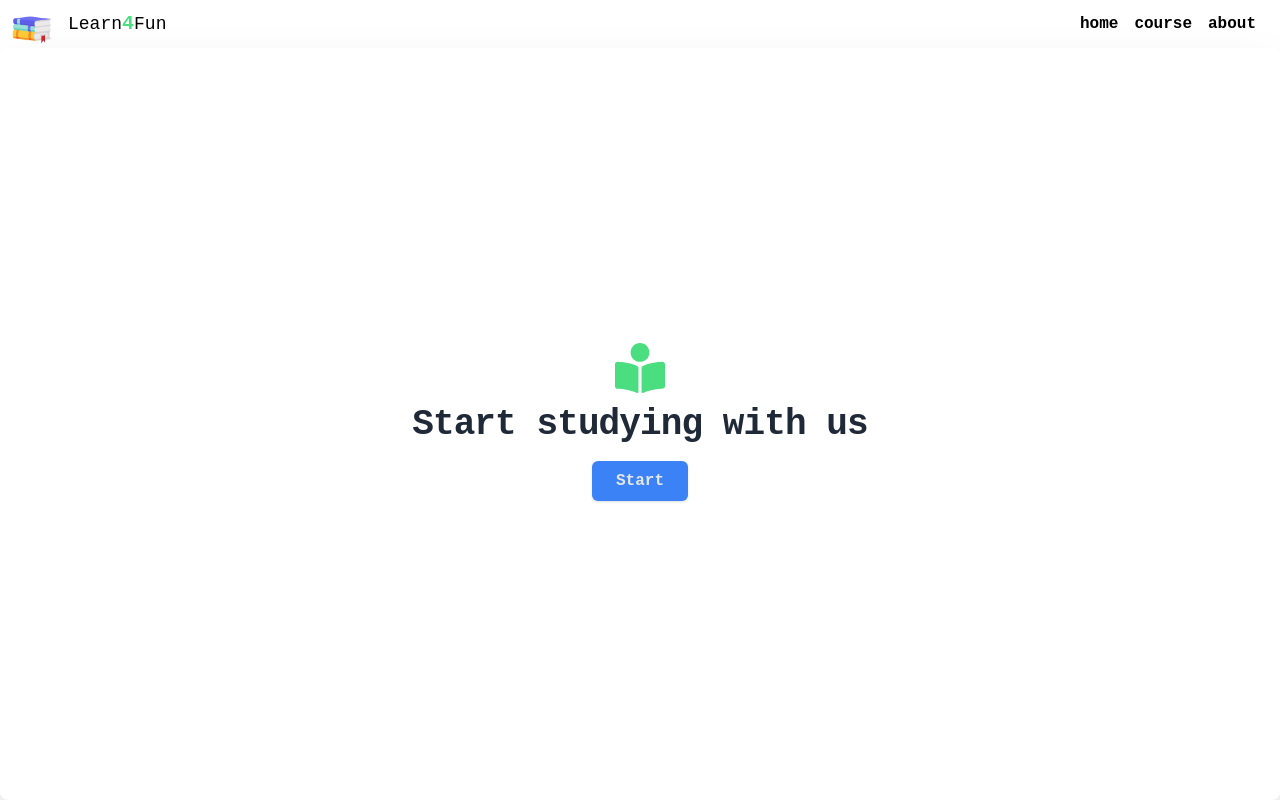
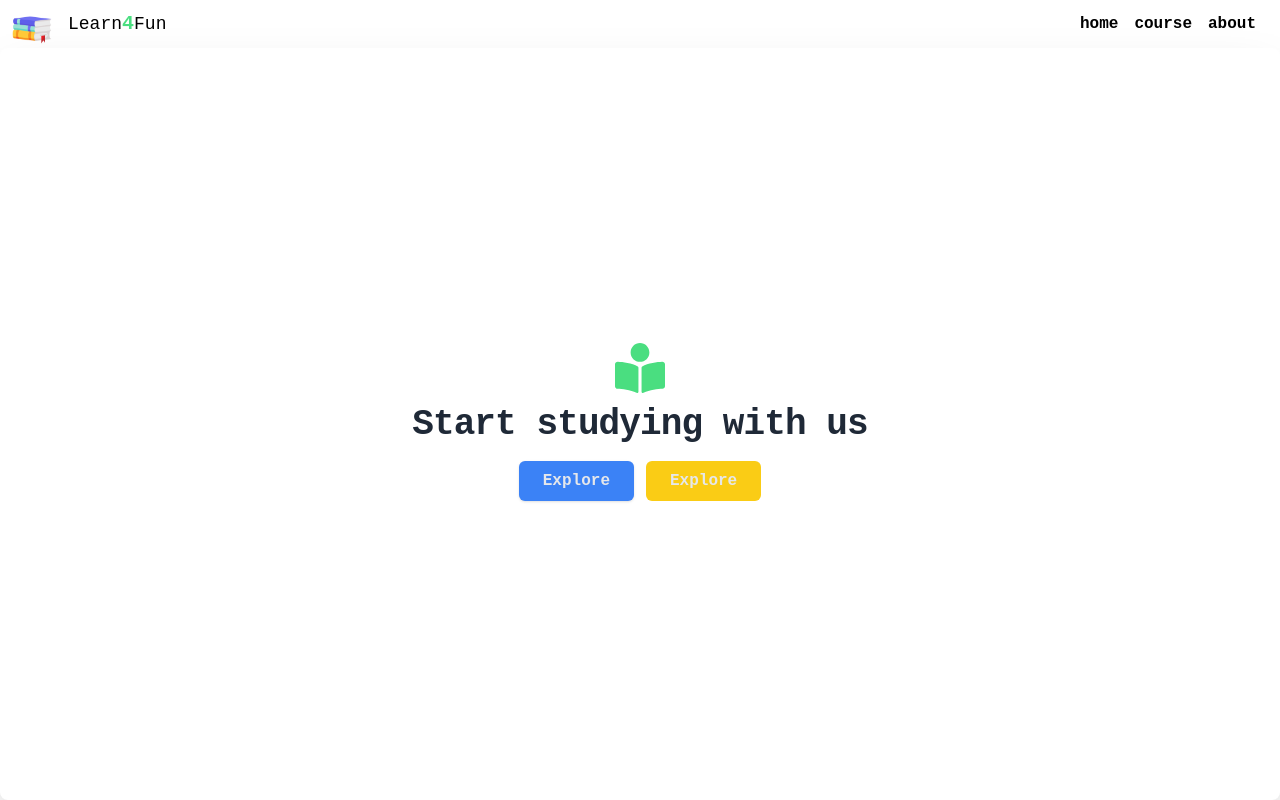
Before and after one commit to nikl1425/WebLearn, a Next.js app: page / in a window 1280 px wide. Built offline with nearby package versions, Linux system fonts and the light colour scheme.

Commit message:
working on button

```diff
--- /dev/null
+++ b/src/common/components/button.tsx
@@ -0,0 +1,22 @@
+import React, { FC } from 'react'
+
+type ButtonProps = {
+    type: 'button',
+    onclick: () => void
+    bgColor: string,
+    hoverColor?: string,
+    textColor: 'black' | 'white'
+
+}
+
+const Button: FC = () => {
+    return (
+        <>
+            <button>
+
+            </button>
+        </>
+    )
+}
+
+export default Button;
--- a/src/common/components/jumbotron.tsx
+++ b/src/common/components/jumbotron.tsx
@@ -35,12 +35,19 @@ const JumboTron: FC<JumboTronProps> = ({ title, subTitle, buttons, bannerIcon, s
                 <h4>
                     {subTitle}
                 </h4>
-                <div className="mt-4 mb-4 flex justify-center">
-                    <div className="inline-flex rounded-md bg-blue-500 shadow">
+                <div className="mt-4 mb-4 flex justify-center space-x-3">
+                    <button className="hover:bg-blue-700 inline-flex rounded-md bg-blue-500 shadow">
                         <a href="#" className="text-gray-200 font-bold py-2 px-6">
-                            Start
+                            Explore
                         </a>
-                    </div>
+                    </button>
+                    <button className="hover:bg-yellow-600 inline-flex rounded-md bg-yellow-400 hover:shadow-lg transition duration-150 ease-in-out focus:bg-white-700 focus:shadow-lg focus:outline-none focus:ring-0 active:bg-white-800 active:shadow-lg">
+                        <a href="#" className="text-gray-200 font-bold py-2 px-6">
+                            Explore
+                        </a>
+                    </button>
+
+
                 </div>
             </div>
         </div>
--- a/src/pages/api/course.tsx
+++ b/src/pages/api/course.tsx
@@ -0,0 +1 @@
+export {}
```
